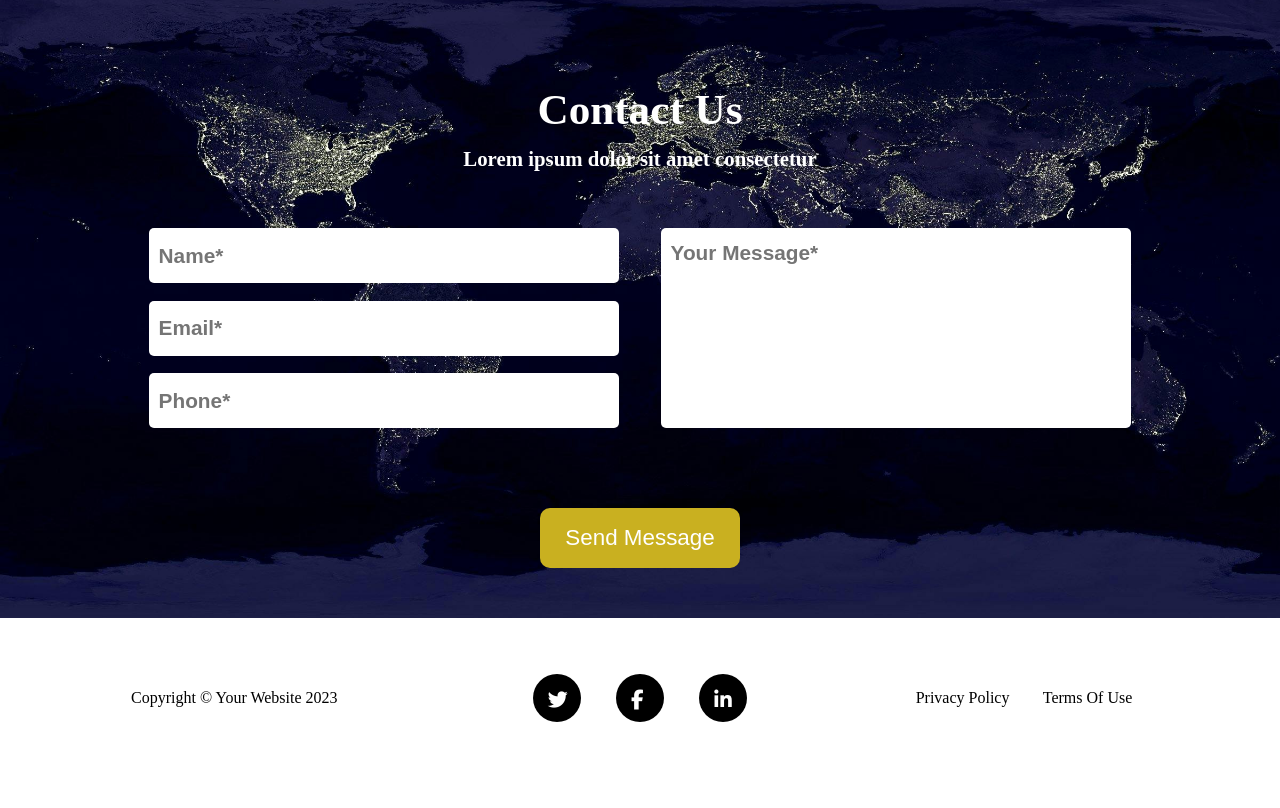
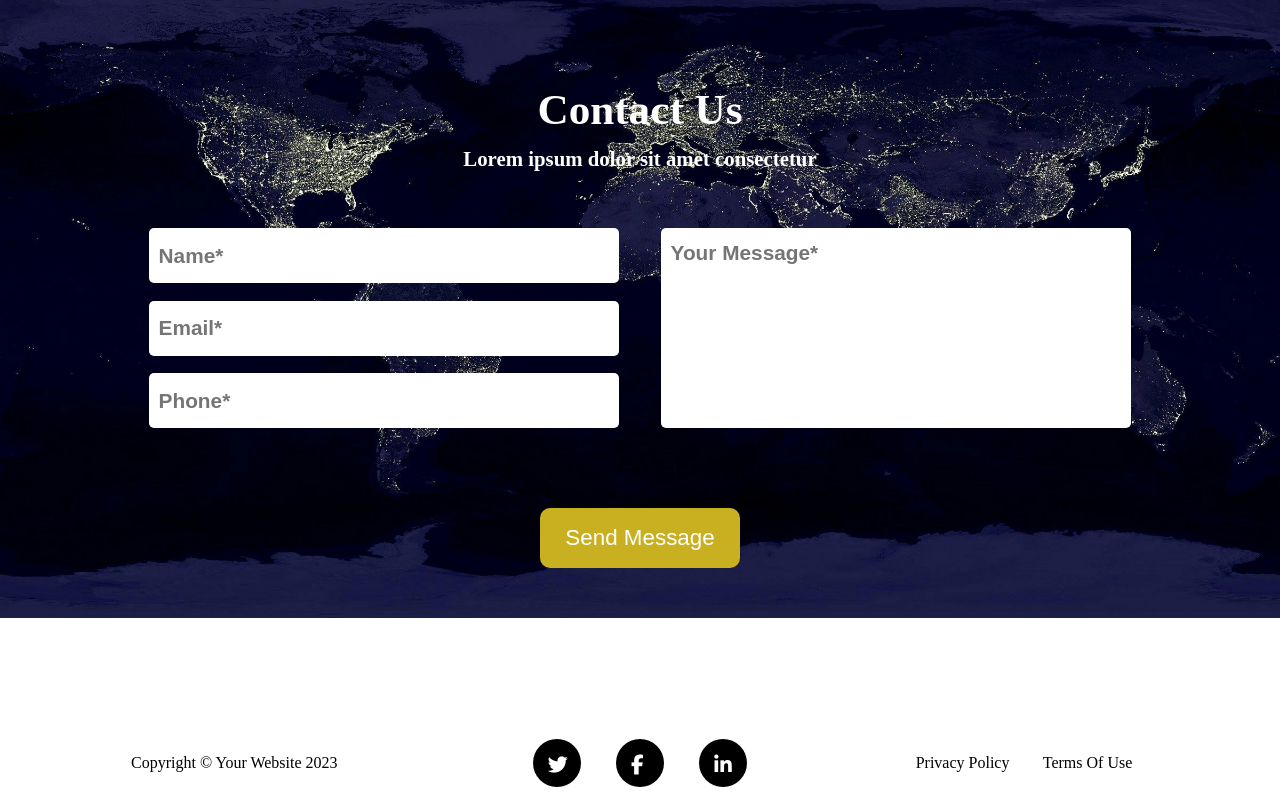
Before and after one commit to softhanni/clone-website-task-mit, a plain HTML site: page index.html in a window 1280 px wide. Shown: the part 3649-4457 px from the top of the page. Before the commit the page ends 4392 px from the top, so only its background shows below. Drawn offline with Linux system fonts and the light colour scheme.

Commit message:
Update style.css

```diff
--- a/style.css
+++ b/style.css
@@ -70,6 +70,7 @@ color: yellow;
     position: absolute;
     top: 0;
     z-index: -1;
+    height: 868px;
 }
 
 .shade {
@@ -407,7 +408,7 @@ color: yellow;
     justify-content: space-around;
     align-items: center;
     margin: auto;
-    margin-top: 185px;
+    margin-top: 250px;
 }
 
 .pages {
```
